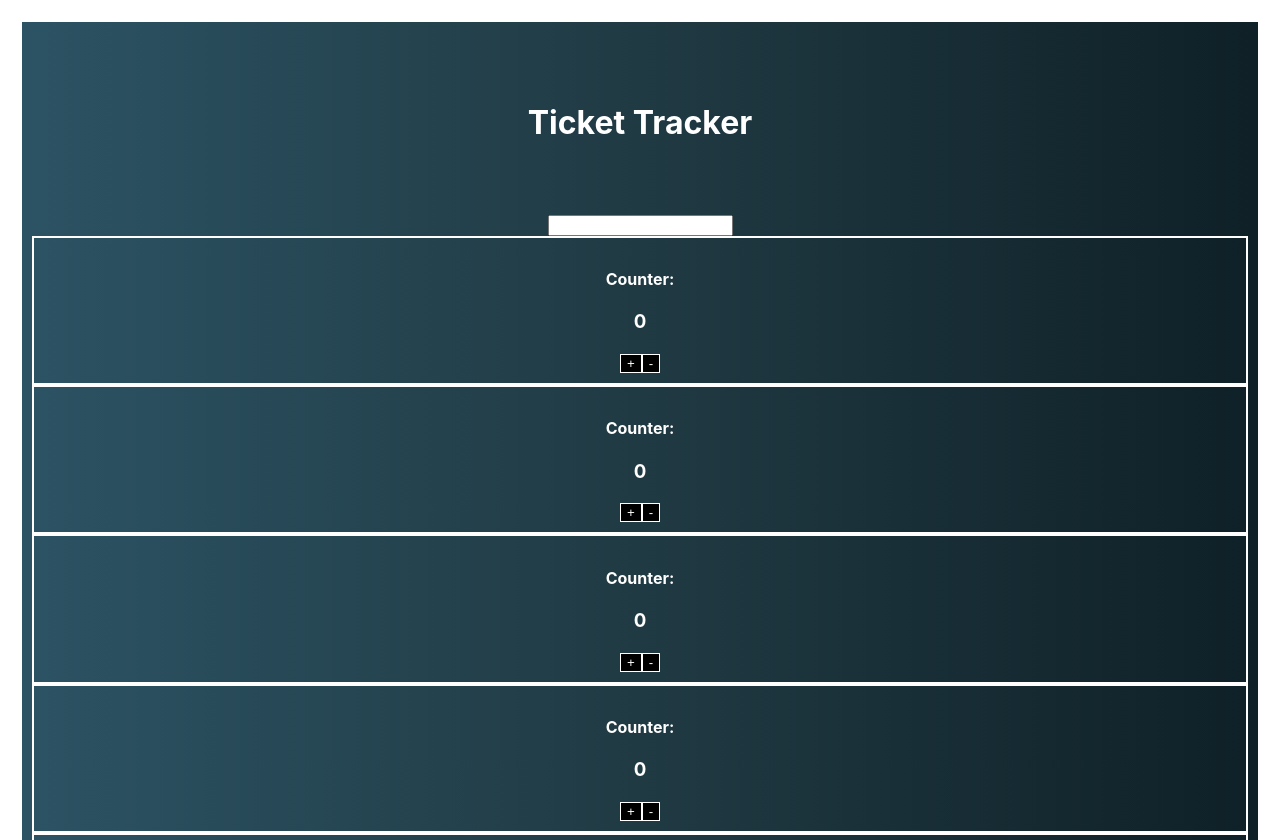
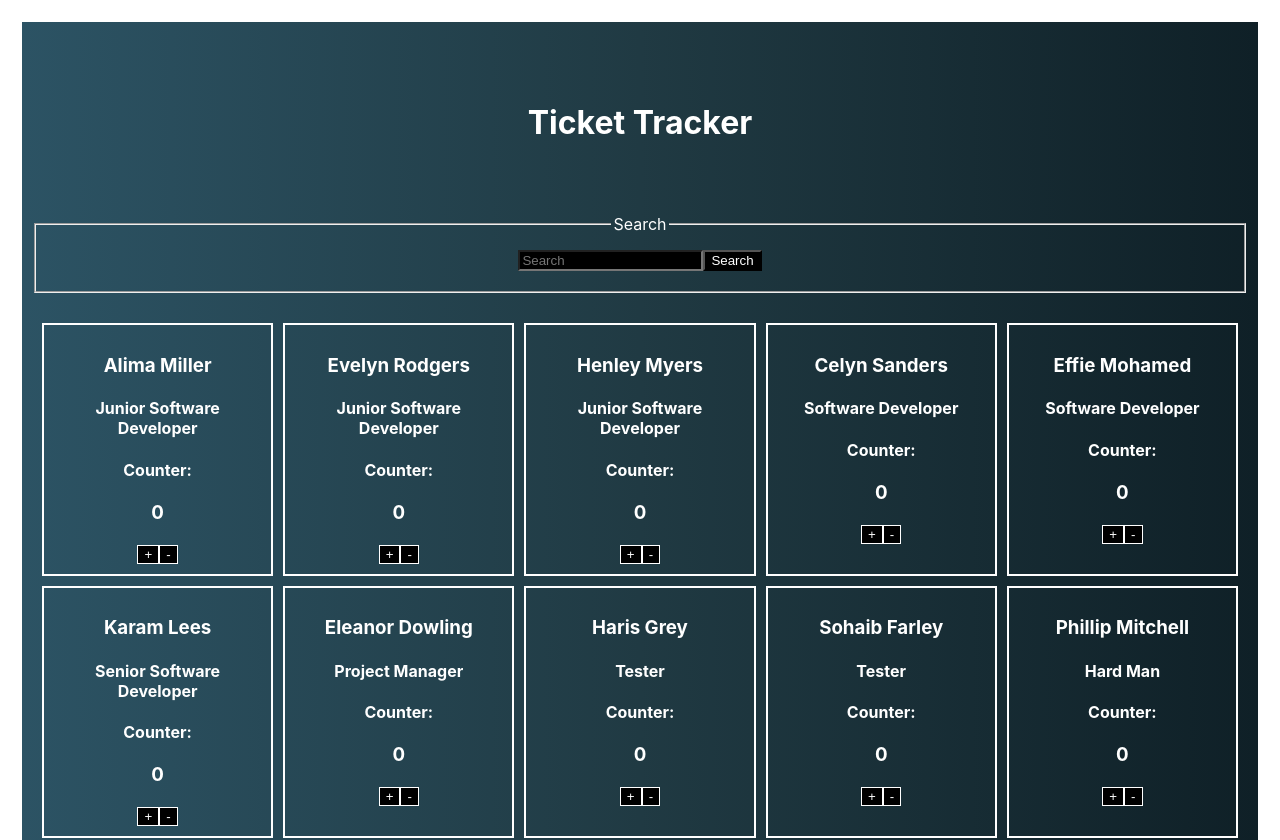
Before and after one commit to andrewdohertyy/ticket-tracker, a React (Create React App) app: page / in a window 1280 px wide. Shown: the top 840 px of the page. Built offline with nearby package versions, Linux system fonts and the light colour scheme.

Commit message:
making chnages for adding users

```diff
--- a/src/App.jsx
+++ b/src/App.jsx
@@ -2,11 +2,13 @@ import Header from "./Components/Header/Header";
 import Ticket from "./Components/Ticket/Ticket";
 import AddUser from "./Components/AddUser/AddUser";
 import teamArr from './Data/team.js';
-import Search from './Components/Search/Search';
+import Search from "./Components/Search/Search";
+import { useState } from "react";
 import './App.scss';
 
+function App() {
 
-function App() {
+
 
 //maps over the teamArr and
 const ticketsJSX = teamArr.map((member) => {
@@ -15,20 +17,18 @@ const ticketsJSX = teamArr.map((member) => {
   )
 })
 
-
-
-
   return (
     <div className="app">
 
       <div className="container">
           <Header className="container__header"/>
           <Search />
+          <br />
         <div className="container__tickets">
           {ticketsJSX}
         </div>
         <div>
-          <AddUser teams={teamArr}/>
+          <AddUser/>
         </div>
 
       </div>
--- a/src/App.scss
+++ b/src/App.scss
@@ -2,6 +2,7 @@
 @use "./Components/Header/Header.scss";
 @use "./Components/Ticket/Ticket.scss";
 @use "./Components/AddUser/AddUser.scss";
+@use "./Components/Search/Search.scss";
 
 
 *{
--- a/src/Components/AddUser/AddUser.jsx
+++ b/src/Components/AddUser/AddUser.jsx
@@ -1,19 +1,23 @@
 import React from 'react'
 import { useState } from "react";
+import teamArr from '../../Data/team.js';
 
-const AddUser = (props) => {
-    const teamArr = props.teamArr
-
-    const [user, setUser] = useState('')
+const AddUser = () => {
+   console.log(teamArr);
+    const [name, setUser] = useState('')
     const [role, setRole] = useState('')
 
     const handleSubmit = (e) => {
         e.preventDefault();
-        const userAdd = {user, role}
+        const userAdd = {name, role}
         console.log(userAdd);
         teamArr.push(userAdd)
+        console.log(teamArr);
+
+
 
 }
+
   return (
 
 
@@ -22,13 +26,14 @@ const AddUser = (props) => {
             <legend>Add New User</legend>
             <form onSubmit={handleSubmit} action="./Data/team">
 
-                User: <input placeholder='First and Last Name' className="newUser__user" type="text"
-                value={user} onChange={(e) => setUser(e.target.value)} />
+                Name: <input placeholder='First and Last Name' className="newUser__user" type="text"
+                value={name} onChange={(e) => setUser(e.target.value)} />
                 <br/>
 
                 Role: <input placeholder='Job Title' className="newUser__role" type="text"
                 value={role} onChange={(e) => setRole(e.target.value)} />
                 <br />
+
 
                 <button className="newUser__button">Add User</button>
             </form>
--- a/src/Components/Search/Search.jsx
+++ b/src/Components/Search/Search.jsx
@@ -1,28 +1,14 @@
 import React from 'react'
-import teamArr from'../../Data/team.js'
-import Ticket from '../../Components/Ticket/Ticket';
-import { useState } from 'react'
 
 const Search = () => {
-
-    let [search, setSearch] = useState("")
-
   return (
-    <div>
-        <input type="text" />
-        {teamArr.filter((value) => {
-            if (search = "") {
-                return value
-            } else if (value.name.toLowerCase().includes(search.toLowerCase())) {
-                return value
-            }
-        }).map((value, key) => {
-            return (
-                <Ticket />
-            )
-        })}
-
-    </div>
+    <fieldset className="search__field">
+        <legend>Search</legend>
+    <form className="search" action="search">
+        <input placeholder='Search' className="search__input" type="text" />
+        <button className="search__button">Search</button>
+    </form>
+    </fieldset>
   )
 }
 
--- a/src/Components/Search/Search.scss
+++ b/src/Components/Search/Search.scss
@@ -0,0 +1,10 @@
+.search {
+    padding: 10px;
+
+    &__button {
+        background-color: black;
+    }
+    &__input {
+        background-color: black;
+    }
+}
```
